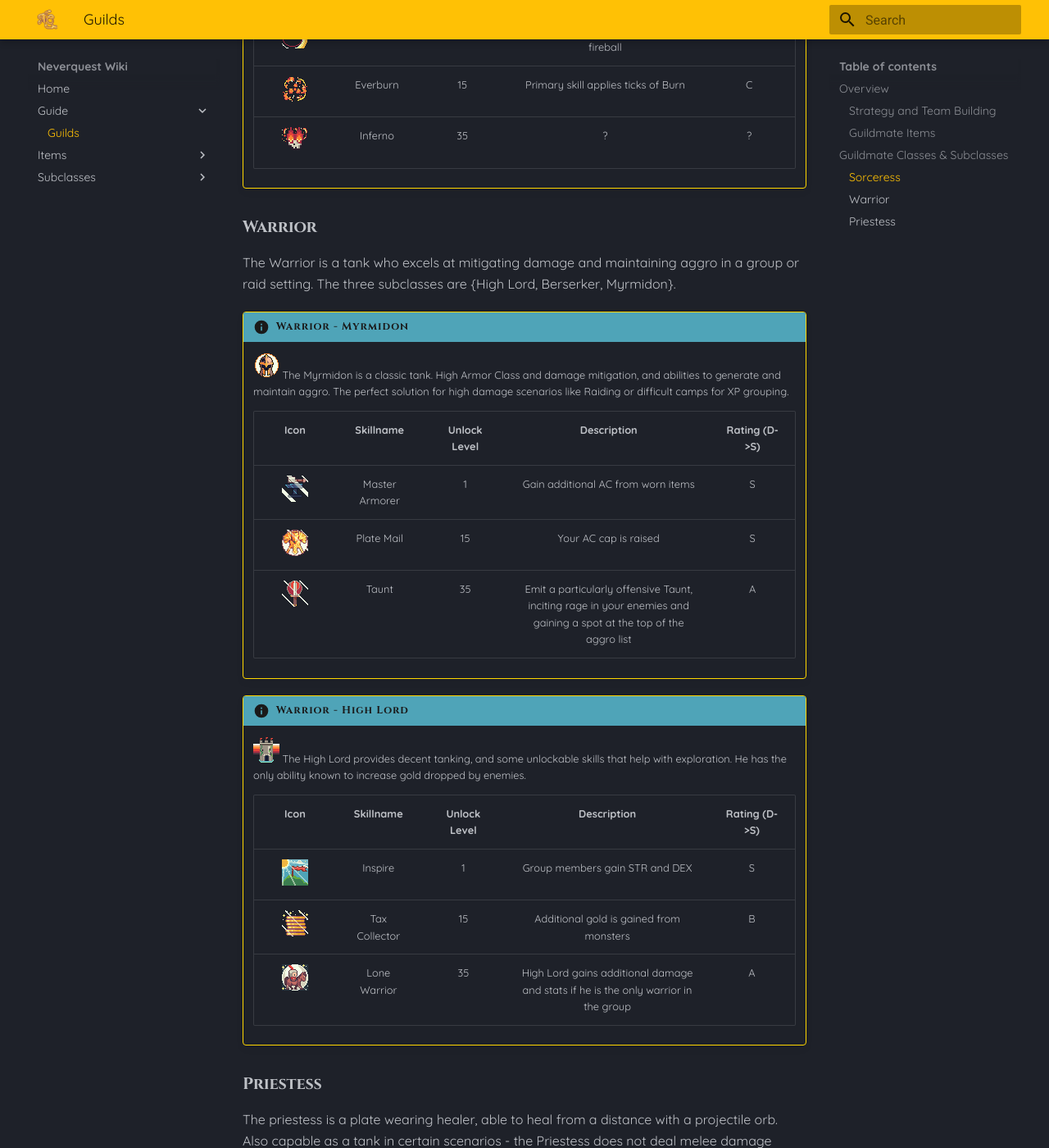
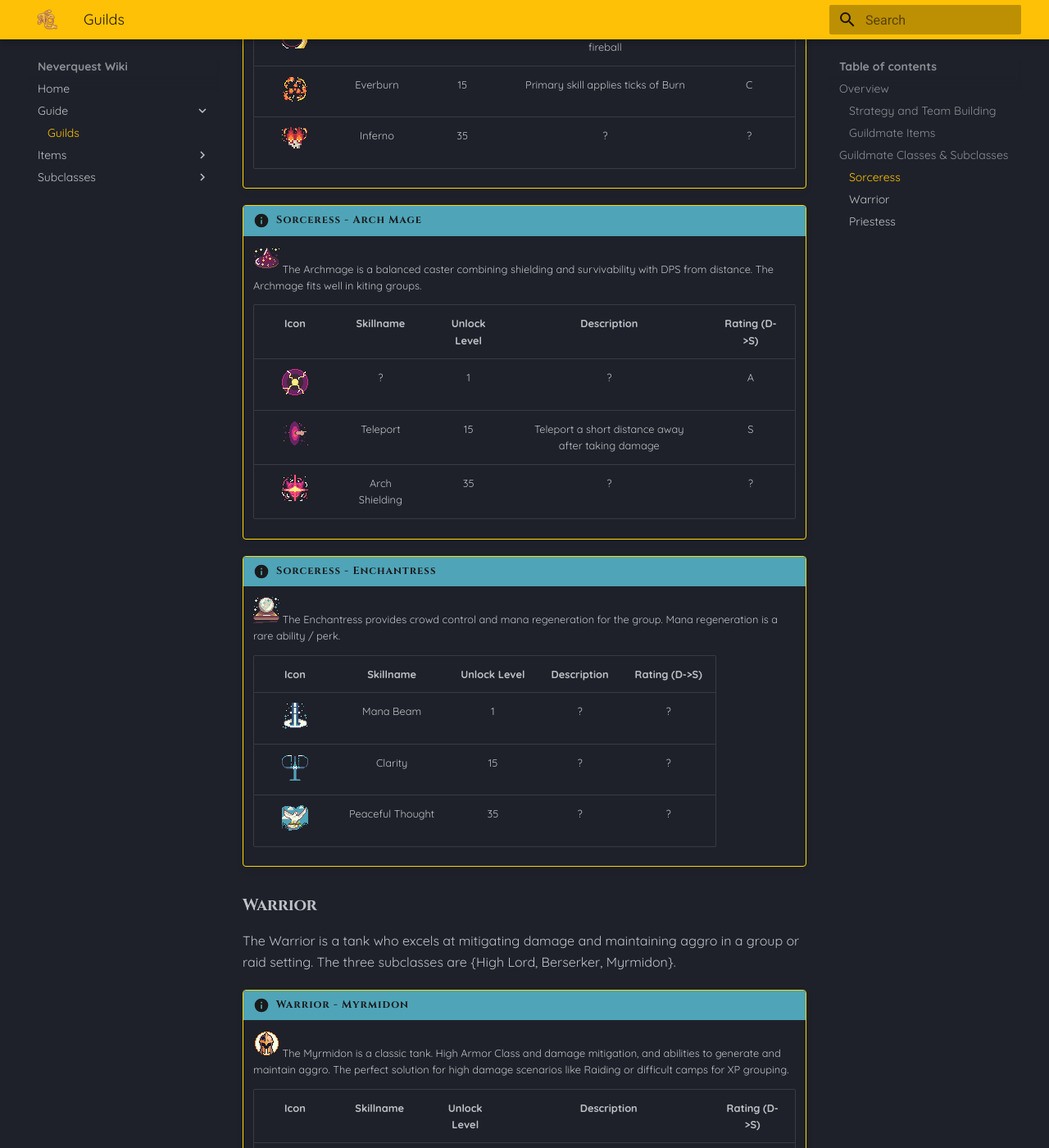
Before and after one commit to NeverQuest-Ben/NeverQuest, an MkDocs documentation site: the page built from docs/mechanics/guildManagement.md, in a window 1280 px wide and 1400 px high, scrolled down 1190 px. Shown: the whole window at 82% size. Built offline with MkDocs 1.6.1 and Material for MkDocs 9.7.7, drawn with Linux system fonts in a browser that asks for light colours; some of the changed text lies outside the part shown.

Commit message:
Update guildManagement.md

```diff
--- a/docs/mechanics/guildManagement.md
+++ b/docs/mechanics/guildManagement.md
@@ -23,7 +23,7 @@ The Sorceress is a spellcaster, who fires a projectile attack from distance.  Th
 
 !!! info "Sorceress - Pyromancer"
 
-    ![Fireball](../gameAssets/SubclassIcons_Tank_Sorceress4.png){: style="image-rendering: pixelated; width: 32px;" }
+    ![Pyromancer](../gameAssets/SubclassIcons_Tank_Sorceress4.png){: style="image-rendering: pixelated; width: 32px;" }
     The Pyromancer is the highest DPS of the three subclasses, with a higher base damage and ability to apply DOT with their Everburn skill.
 
     | Icon | Skillname | Unlock Level | Description | Rating (D->S) |
@@ -32,6 +32,27 @@ The Sorceress is a spellcaster, who fires a projectile attack from distance.  Th
     | ![Everburn](../gameAssets/sorceressIcons7.png){: style="image-rendering: pixelated; width: 32px;" } | Everburn | 15 | Primary skill applies ticks of Burn | C |
     | ![Inferno](../gameAssets/sorceressIcons8.png){: style="image-rendering: pixelated; width: 32px;" } | Inferno | 35 | ? | ? |
 
+!!! info "Sorceress - Arch Mage"
+
+    ![Archmage](../gameAssets/SubclassIcons_Tank_Sorceress3.png){: style="image-rendering: pixelated; width: 32px;" }
+    The Archmage is a balanced caster combining shielding and survivability with DPS from distance. The Archmage fits well in kiting groups.
+
+    | Icon | Skillname | Unlock Level | Description | Rating (D->S) |
+    | :---: | :---: | :---: | :---: | :---: |
+    | ![?](../gameAssets/sorceressIcons3.png){: style="image-rendering: pixelated; width: 32px;" } | ? | 1 | ? | A |
+    | ![Teleport](../gameAssets/sorceressIcons4.png){: style="image-rendering: pixelated; width: 32px;" } | Teleport | 15 | Teleport a short distance away after taking damage | S |
+    | ![Arch Shielding](../gameAssets/sorceressIcons5.png){: style="image-rendering: pixelated; width: 32px;" } | Arch Shielding | 35 | ? | ? |
+
+!!! info "Sorceress - Enchantress"
+
+    ![Enchantress](../gameAssets/SubclassIcons_Tank_Sorceress5.png){: style="image-rendering: pixelated; width: 32px;" }
+    The Enchantress provides crowd control and mana regeneration for the group.  Mana regeneration is a rare ability / perk.
+
+    | Icon | Skillname | Unlock Level | Description | Rating (D->S) |
+    | :---: | :---: | :---: | :---: | :---: |
+    | ![Mana Beam](../gameAssets/sorceressIcons0.png){: style="image-rendering: pixelated; width: 32px;" } | Mana Beam | 1 | ? | ? |
+    | ![Clarity](../gameAssets/sorceressIcons1.png){: style="image-rendering: pixelated; width: 32px;" } | Clarity | 15 | ? | ? |
+    | ![Peaceful Thought](../gameAssets/sorceressIcons2.png){: style="image-rendering: pixelated; width: 32px;" } | Peaceful Thought | 35 | ? | ? |
 
 ### Warrior
 The Warrior is a tank who excels at mitigating damage and maintaining aggro in a group or raid setting.  The three subclasses are {High Lord, Berserker, Myrmidon}.
@@ -57,7 +78,16 @@ The Warrior is a tank who excels at mitigating damage and maintaining aggro in a
     | ![Tax Collector](../gameAssets/tankSkill_Icons1.png){: style="image-rendering: pixelated; width: 32px;" } | Tax Collector | 15 | Additional gold is gained from monsters | B |
     | ![Lone Warrior](../gameAssets/tankSkill_Icons2.png){: style="image-rendering: pixelated; width: 32px;" } | Lone Warrior | 35 | High Lord gains additional damage and stats if he is the only warrior in the group | A |
 
+!!! info "Warrior - Berserker"
 
+    ![Berserker](../gameAssets/SubclassIcons_Tank_Sorceress2.png){: style="image-rendering: pixelated; width: 32px;" }
+    The Berserker provides additional DPS at the expense of utility and tankability.  A good pick when you can provide main tanking for your group, or you are running multiple Warriors in your group.
+
+    | Icon | Skillname | Unlock Level | Description | Rating (D->S) |
+    | :---: | :---: | :---: | :---: | :---: |
+    | ![Berserk](../gameAssets/tankSkill_Icons6.png){: style="image-rendering: pixelated; width: 32px;" } | Berserk | 1 | Deals additional damage when more enemies are nearby | A |
+    | ![Critical](../gameAssets/tankSkill_Icons7.png){: style="image-rendering: pixelated; width: 32px;" } | Critical | 15 | Gains crit. rate | A |
+    | ![Flaming Flamberge](../gameAssets/tankSkill_Icons8.png){: style="image-rendering: pixelated; width: 32px;" } | Flaming Flamberge | 35 | Attacks also apply burn damage | B |
 
 ### Priestess
 The priestess is a plate wearing healer, able to heal from a distance with a projectile orb.  Also capable as a tank in certain scenarios - the Priestess does not deal melee damage when tanking but she will continue to heal.
```
